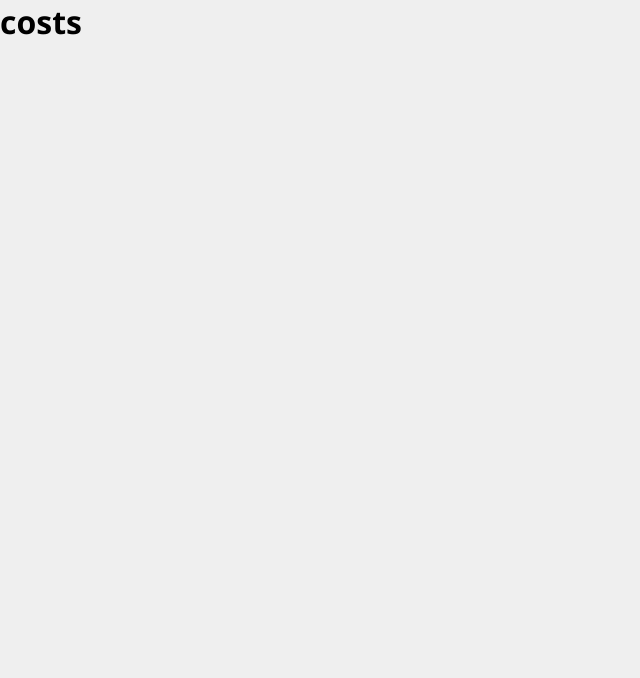
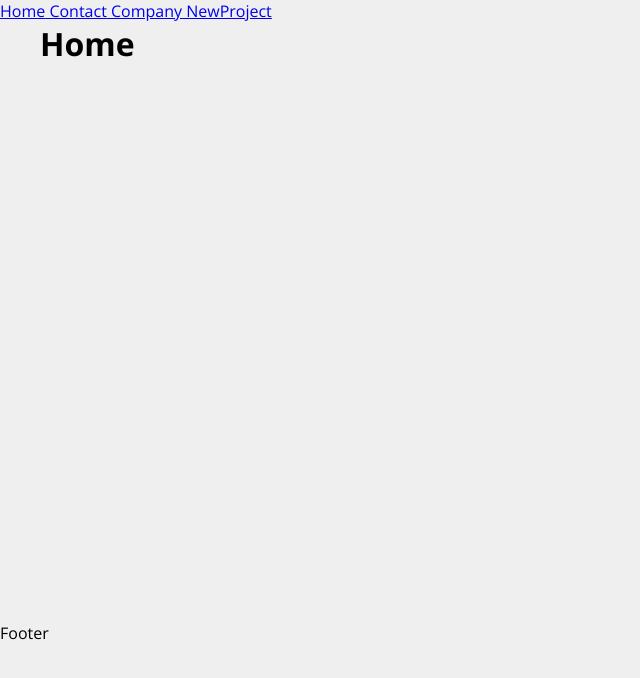
Before and after one commit to MateusMontenegro/projeto_costs, a React (Create React App) app in the folder costs/: page / in a window 1280 px wide. Shown: the top 678 px of the page, without its empty margins (0-640 px from the left). Built offline with nearby package versions, Linux system fonts and the light colour scheme.

Commit message:
avanços no projetos

```diff
--- a/costs/public/index.html
+++ b/costs/public/index.html
@@ -1,6 +1,6 @@
 <!DOCTYPE html>
-<html lang="en">
-  <head>
+<head>
+    <html lang="pt-br">
     <meta charset="utf-8" />
     <meta name="viewport" content="width=device-width, initial-scale=1" />
     <meta name="theme-color" content="#000000" />
@@ -18,4 +18,5 @@
     <noscript>You need to enable JavaScript to run this app.</noscript>
     <div id="root"></div>
   </body>
+
 </html>
--- a/costs/src/App.jsx
+++ b/costs/src/App.jsx
@@ -1,8 +1,33 @@
 import './App.css';
+import {BrowserRouter as Router, Routes, Route, Link} from 'react-router-dom'
+import Home from './components/pages/Home';
+import Contato from './components/pages/Contato';
+import Company from './components/pages/Company';
+import NewProject from './components/pages/NewProject';
+
+
+import Container from './components/layouts/Container';
 
 function App() {
   return (
-   <h1>costs</h1>
+      <Router>
+        <div>
+          <Link to='/'> Home</Link>
+          <Link to='/Contato'> Contact</Link>
+          <Link to='/Company'> Company</Link>
+          <Link to='/NewProject'> NewProject</Link>
+        </div>
+          <Container customClass="min-height"> {/* Container fora dos Routes */ }
+          <Routes>
+              <Route exact path="/" element={<Home/>}/> {/* Para a pagina inicial colocamos apenas / com  o "exact"*/}
+              <Route path="Company" element={<Company/>}/>
+              <Route path="Contato" element={<Contato/>}/>
+              <Route path='NewProject' element={ <NewProject />}/>
+          </Routes>
+          </Container>
+          <p>Footer</p>
+
+      </Router>
   )
 }
 
--- /dev/null
+++ b/costs/src/components/layouts/Container.jsx
@@ -0,0 +1,11 @@
+import styles from './Container.module.css'
+
+function Container(props){
+    return(
+        <div className= {`${styles.container} ${styles[props.customClass]}`}>
+            {props.children}
+        </div>
+    )
+}
+
+export default Container;
--- /dev/null
+++ b/costs/src/components/layouts/Container.module.css
@@ -0,0 +1,21 @@
+.container{
+    width: 1200px;
+    display: flex;
+    justify-content: space-between;
+    margin:  0 auto;
+    flex-wrap: wrap;
+
+}
+
+.min-height {
+    min-height: 75vh;
+}
+
+.start{
+    justify-content: flex-start;
+}
+
+.column {
+    flex-direction: column;
+    justify-content: flex-start;
+}
--- /dev/null
+++ b/costs/src/components/pages/Company.js
@@ -0,0 +1,6 @@
+
+const Company = () => {
+    return ( <h1>Company</h1> );
+}
+
+export default Company;<h1>Company</h1>
--- /dev/null
+++ b/costs/src/components/pages/Contato.js
@@ -0,0 +1,7 @@
+const Contato = () => {
+    return (
+        <h1>Contato</h1>
+     );
+}
+
+export default Contato;
--- /dev/null
+++ b/costs/src/components/pages/Home.js
@@ -0,0 +1,7 @@
+const Home = () => {
+    return (
+        <h1> Home</h1>
+     );
+}
+
+export default Home;
--- /dev/null
+++ b/costs/src/components/pages/NewProject.js
@@ -0,0 +1,5 @@
+function NewProject(){
+    return <h1>Newproject</h1>;
+}
+
+export default NewProject;
```
